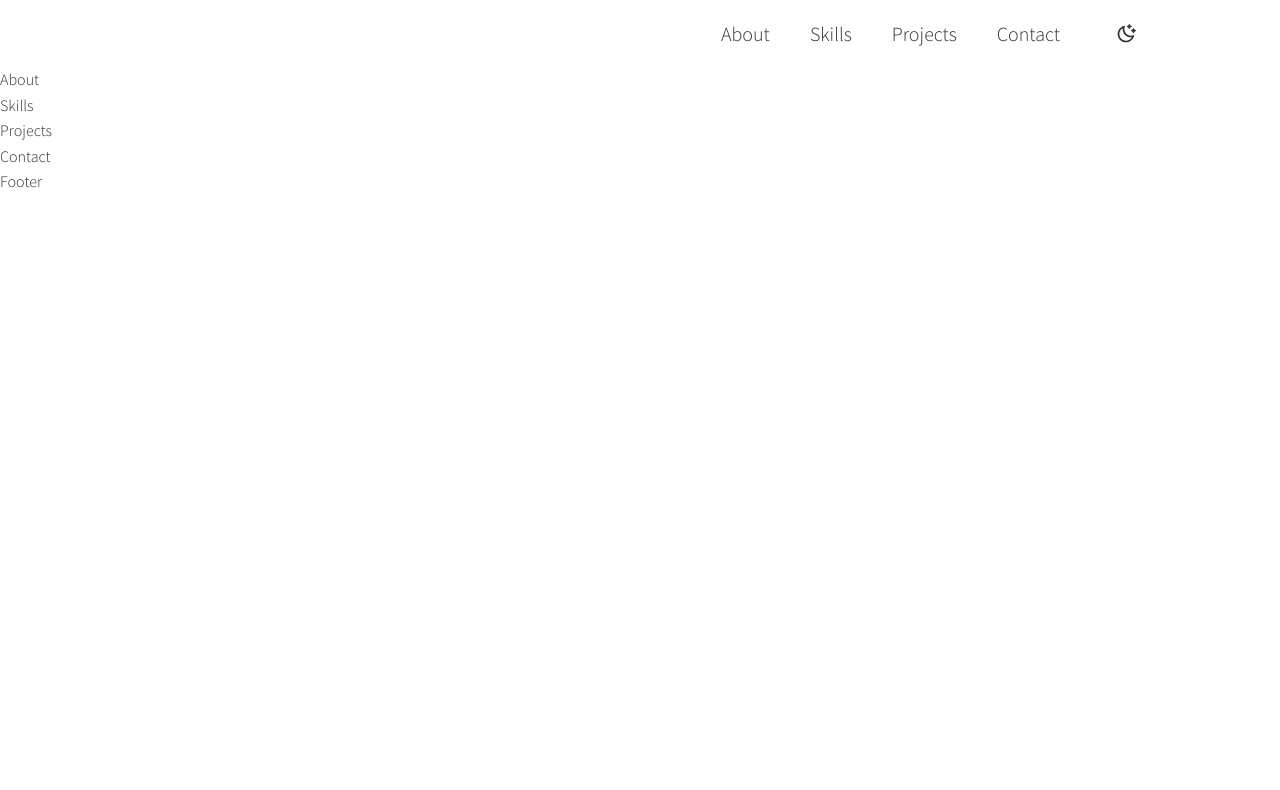
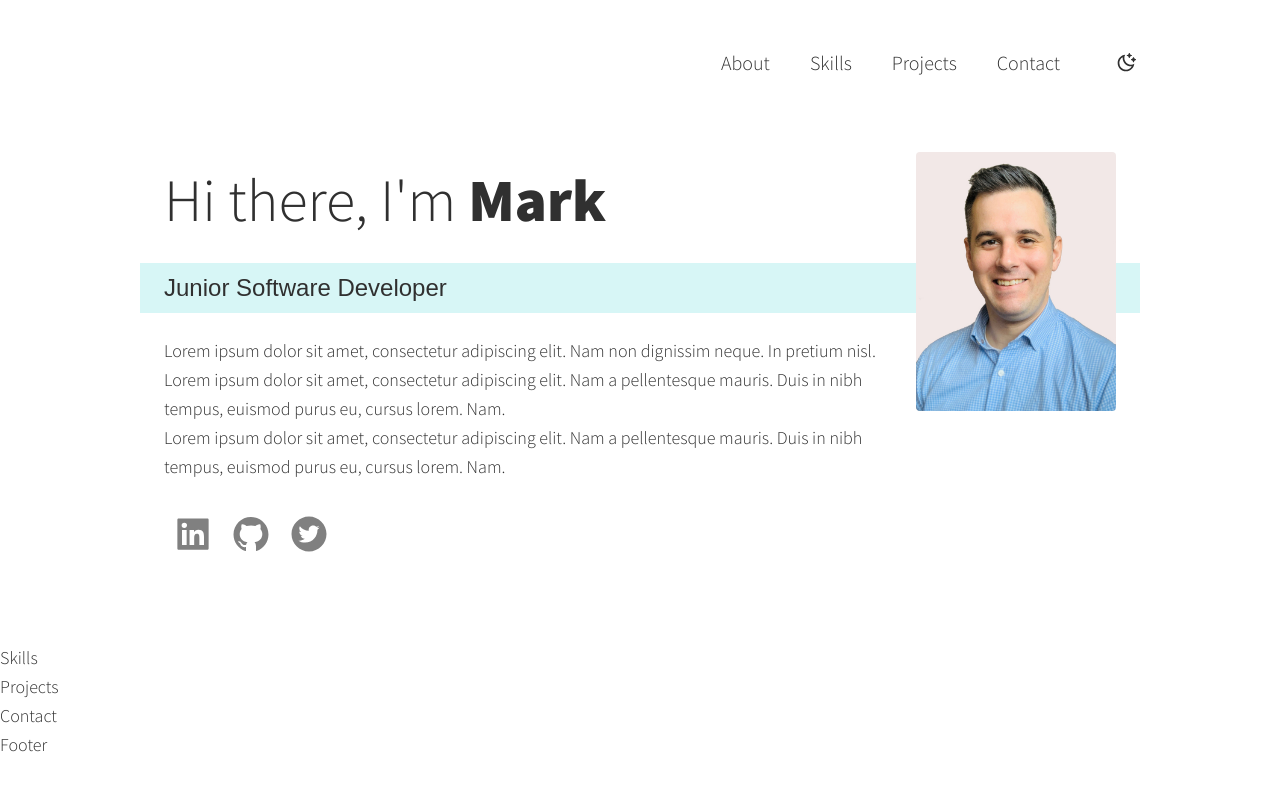
Before and after one commit to markjager13/next-portfolio, a Next.js app: page / in a window 1280 px wide. Shown: the top 790 px of the page. Built offline with nearby package versions, Linux system fonts and the light colour scheme.

Commit message:
added main about section with social links

```diff
--- /dev/null
+++ b/components/About.js
@@ -0,0 +1,69 @@
+import React from 'react'
+import Link from 'next/link'
+import Image from 'next/image'
+import { Section, Title, SubTitle, ProfileImg, TextBody, SocialList } from './styles/About.styled';
+import { AiFillLinkedin, AiFillGithub, AiFillTwitterCircle } from 'react-icons/ai';
+
+const About = () => {
+  return (
+    <Section>
+        <Title>
+            <p>
+                {"Hi there, I'm "}
+                <span>
+                    {"Mark"}
+                </span>
+            </p>
+        </Title>
+        <SubTitle>
+            Junior Software Developer
+        </SubTitle>
+        <ProfileImg>
+            <Image
+                className="about-me__img"
+                src="/profile1.jpg"
+                alt="my profile picture"
+                width={664}
+                height={860}
+            />
+        </ProfileImg>
+        <TextBody>
+            <p>
+                Lorem ipsum dolor sit amet, consectetur adipiscing elit. Nam non dignissim neque. In pretium nisl.
+            </p>
+            <p>
+                Lorem ipsum dolor sit amet, consectetur adipiscing elit. Nam a pellentesque mauris. Duis in nibh tempus, euismod purus eu, cursus lorem. Nam.
+            </p>
+            <p>
+                Lorem ipsum dolor sit amet, consectetur adipiscing elit. Nam a pellentesque mauris. Duis in nibh tempus, euismod purus eu, cursus lorem. Nam.
+            </p>
+        </TextBody>
+        <SocialList>
+            <li>
+                <Link href="https://www.linkedin.com/" passHref>
+                    <a>
+                        <AiFillLinkedin />
+                    </a>
+                </Link>
+            </li>
+            <li>
+                <Link href="https://www.github.com/" passHref>
+                    <a>
+                        <AiFillGithub />
+                    </a>
+                </Link>
+            </li>
+            <li>
+                <Link href="https://www.twitter.com/" passHref>
+                    <a>
+                        <AiFillTwitterCircle />
+                    </a>
+                </Link>
+            </li>
+
+        </SocialList>
+    </Section>
+  )
+}
+
+export default About
--- /dev/null
+++ b/components/styles/About.styled.js
@@ -0,0 +1,101 @@
+import styled from 'styled-components';
+
+export const Section = styled.div`
+    padding: 3.5em 2em;
+
+    max-width: 1024px;
+    margin: 0 auto;
+    padding-top: 3em;
+
+    display: grid;
+    grid-template-columns: 1fr 200px;
+    grid-template-areas:
+      "title img"
+      "subtitle img"
+      "text img";
+    grid-column-gap: 2em;
+`;
+
+export const ProfileImg = styled.div`
+    grid-area: img;
+    position: relative;
+    z-index: 2;
+    width: 100%;
+
+    img {
+        border-radius: 4px;
+    }
+
+`;
+
+export const Title = styled.div`
+    margin-bottom: 0.25em;
+    grid-area: title;
+    font-size: 3.75rem;
+
+    span {
+        font-weight: 600;
+    }
+`;
+
+export const SubTitle = styled.p`
+
+    font-size: 1.5rem;
+
+    background: #d7f6f6;
+    padding-top: 0.25em;
+    padding-bottom: 0.25em;
+    font-family: sans-serif;
+    margin-bottom: 1em;
+
+    grid-column: 1 / -1;
+    grid-row: 2;
+    position: relative;
+    left: -1em;
+    width: calc(100% + 2em);
+    padding-left: 1em;
+    padding-right: calc(200px + 4em);
+`;
+
+export const TextBody = styled.div`
+
+`;
+
+export const SocialList = styled.ul`
+    list-style: none;
+    display: flex;
+    justify-content: left;
+    margin: 1em 0 0;
+    padding: 0;
+
+    li {
+        text-decoration: none;
+        padding: 0.5em;
+
+        a {
+            font-size: 2.5rem;
+            cursor: pointer;
+            color: grey;
+            opacity: 1;
+            transition-duration: 0.2s;
+        }
+
+        &:hover:nth-child(1) {
+            a {
+                color: #0077b5;
+            }
+        }
+        &:hover:nth-child(2) {
+            a {
+                color: #00405d;
+            }
+        }
+        &:hover:nth-child(3) {
+            a {
+                color: #55acee;
+            }
+        }
+    }
+
+
+`;
--- a/components/styles/Global.js
+++ b/components/styles/Global.js
@@ -11,7 +11,7 @@ const GlobalStyles = createGlobalStyle`
     body {
         background: white;
         font-family: "Source Sans Pro", sans-serif;
-        font-size: 1rem;
+        font-size: 1.125rem;
         font-weight: 300;
         line-height: 1.6;
         color: #303030;
@@ -29,6 +29,30 @@ const GlobalStyles = createGlobalStyle`
         list-style: none;
     }
 
+    img {
+        display: block;
+        max-width: 100%;
+    }
+
+    h1,
+    h2,
+    h3 {
+        line-height: 1;
+        margin: 0;
+    }
+
+    h1 {
+        font-size: 4.5rem;
+    }
+
+    h2 {
+        font-size: 3.75rem;
+    }
+
+    h3 {
+        font-size: 1.5rem;
+    }
+
 `;
 
 export default GlobalStyles;
--- a/components/styles/Header.styled.js
+++ b/components/styles/Header.styled.js
@@ -7,6 +7,7 @@ export const StyledHeader = styled.header`
         max-width: 1024px;
         padding: 1em 0;
         margin: 0 auto;
+        margin-top: 1.5em;
     }
 `;
 
--- a/pages/index.js
+++ b/pages/index.js
@@ -1,15 +1,14 @@
 import Head from 'next/head';
 import GlobalStyles from '../components/styles/Global';
 import Header from '../components/Header';
+import About from '../components/About';
 
 export default function Home() {
   return (
     <>
       <GlobalStyles />
       <Header />
-      <div>
-        About
-      </div>
+      <About />
       <div>
         Skills
       </div>
```
Also changed, not shown: public/profile1.jpg (added), public/profile2.jpeg (added).
